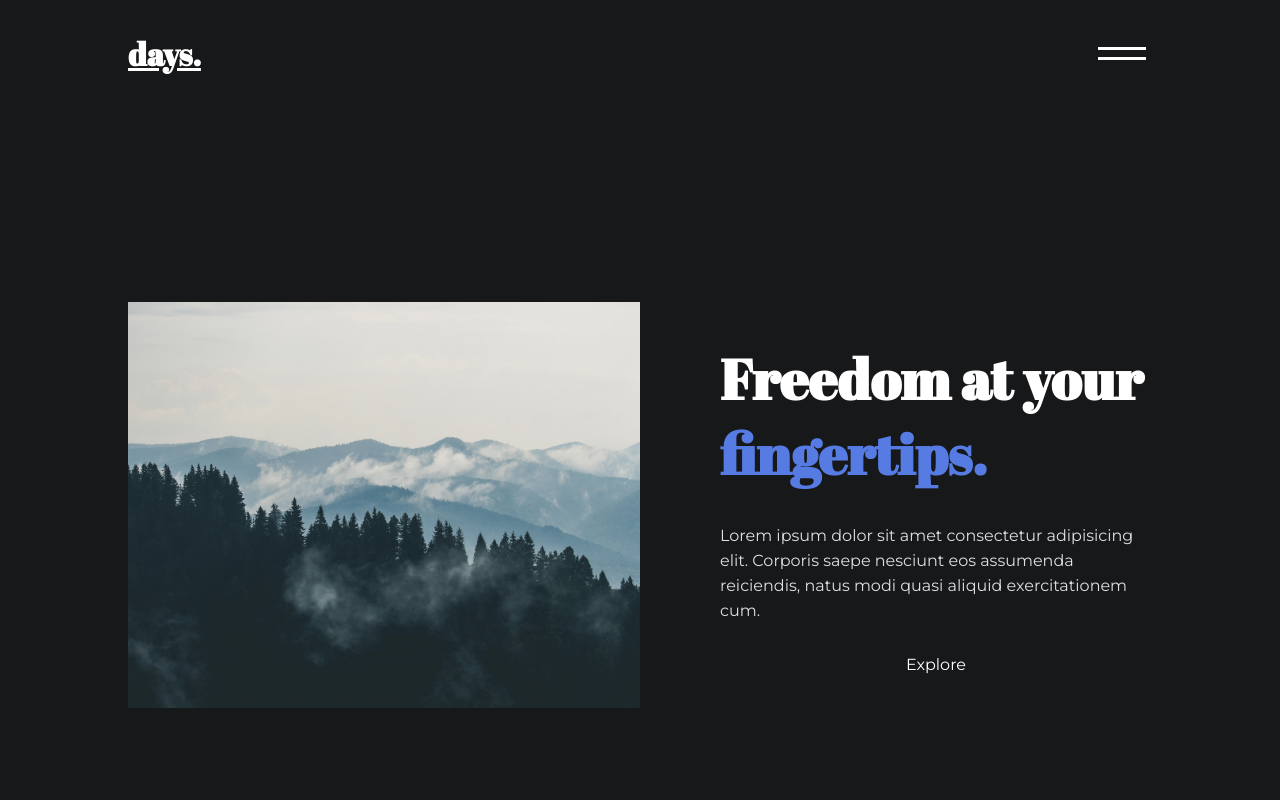
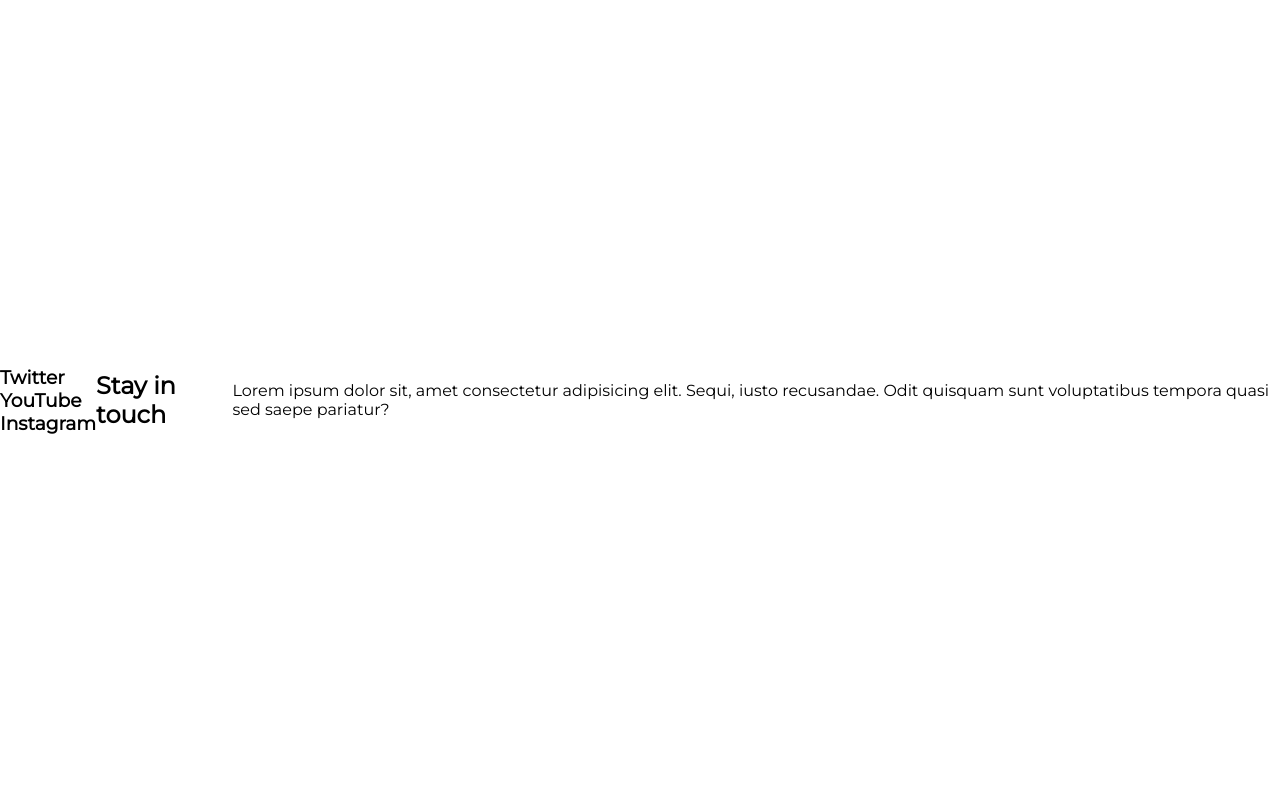
Before and after one commit to Jordanirabor/Revising-JavaScript-, a plain HTML site: page animation/index.html in a window 1280 px wide. Shown: the top 800 px of the page. Drawn offline with Linux system fonts and the light colour scheme.

Commit message:
created fixed navbar

```diff
--- a/animation/styles.css
+++ b/animation/styles.css
@@ -89,3 +89,27 @@ body {
   line-height: 25px;
   color: rgb(223, 223, 223);
 }
+
+.explore {
+  padding: 1em 2em;
+  background: none;
+  border: none;
+  color: white;
+  border: 1px solid white;
+  font-size: 1rem;
+  text-decoration: none;
+  align-self: flex-start;
+  cursor: pointer;
+}
+
+.nav-bar{
+    position: fixed;
+    top: 0;
+    left: 0;
+    width: 100%;
+    height: 100%;
+    background: white;
+    display: flex;
+    justify-content: space-around;
+    align-items: center;
+}
```
